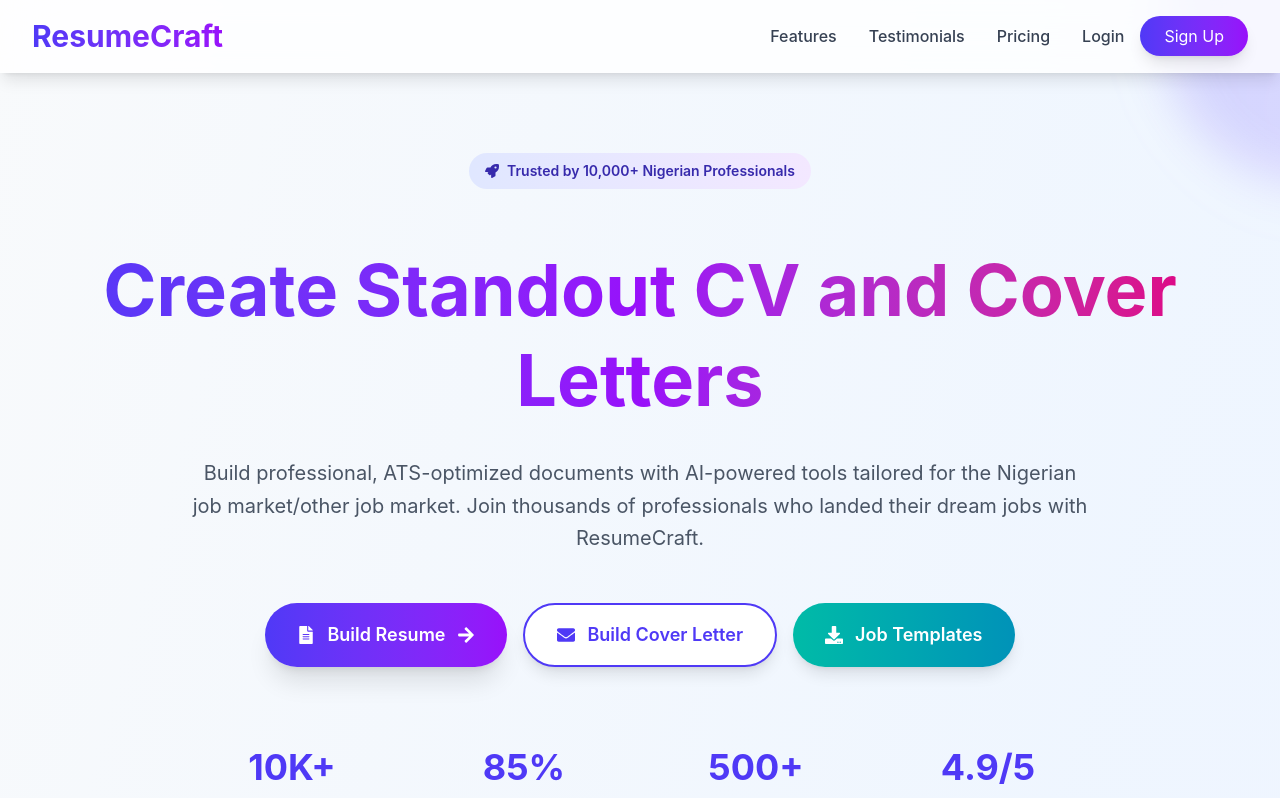
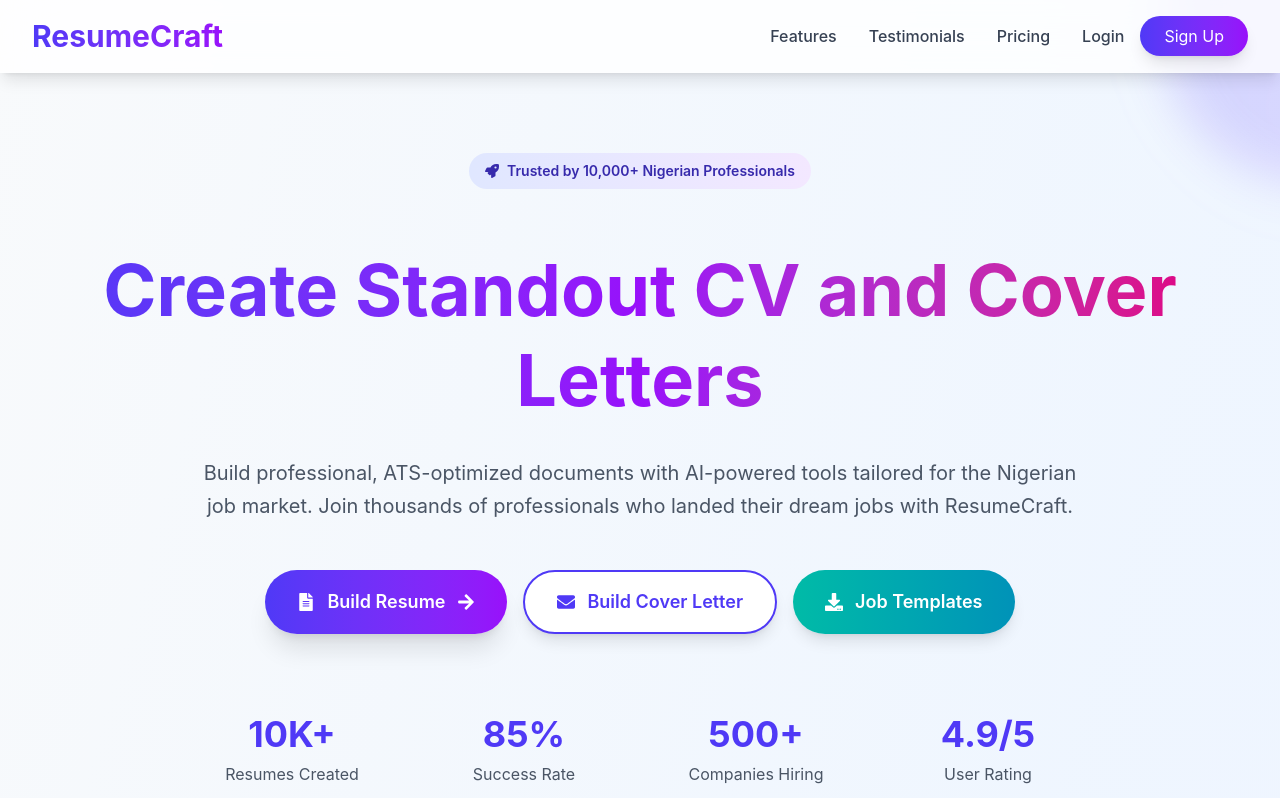
Before and after one commit to Adaobilynda1234/Resumebuilder, a React (Vite) app: page / in a window 1280 px wide. Shown: the top 798 px of the page. Built offline with nearby package versions, Linux system fonts and the light colour scheme; no server answers; what @react-pdf/renderer would draw is missing.

Commit message:
added update

```diff
--- a/src/pages/Home.jsx
+++ b/src/pages/Home.jsx
@@ -253,8 +253,8 @@
           className="mt-8 text-lg md:text-xl text-gray-600 max-w-4xl mx-auto leading-relaxed"
         >
           Build professional, ATS-optimized documents with AI-powered tools
-          tailored for the Nigerian job market/other job market. Join thousands
-          of professionals who landed their dream jobs with ResumeCraft.
+          tailored for the Nigerian job market. Join thousands of professionals
+          who landed their dream jobs with ResumeCraft.
         </motion.p>
 
         <motion.div
```
